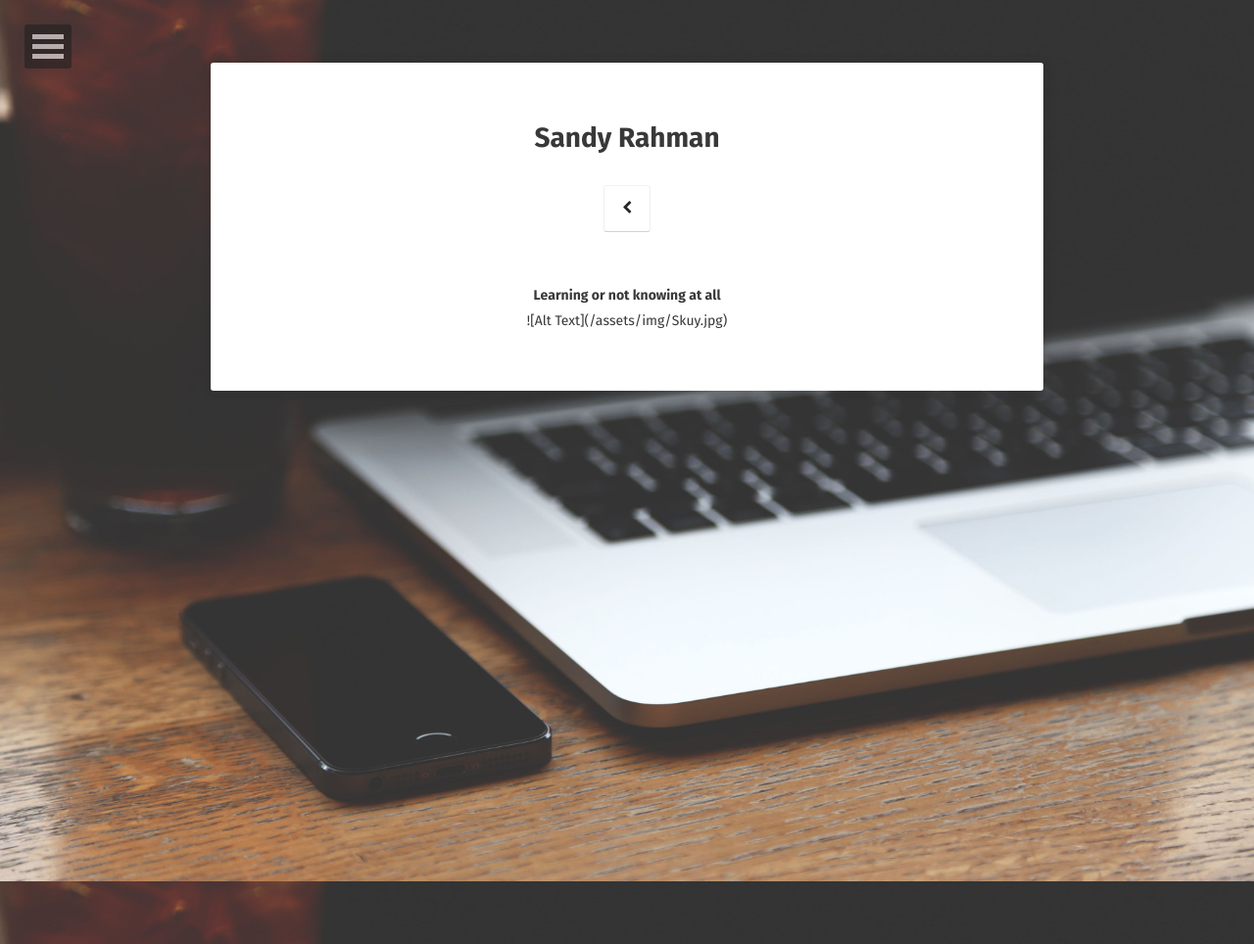
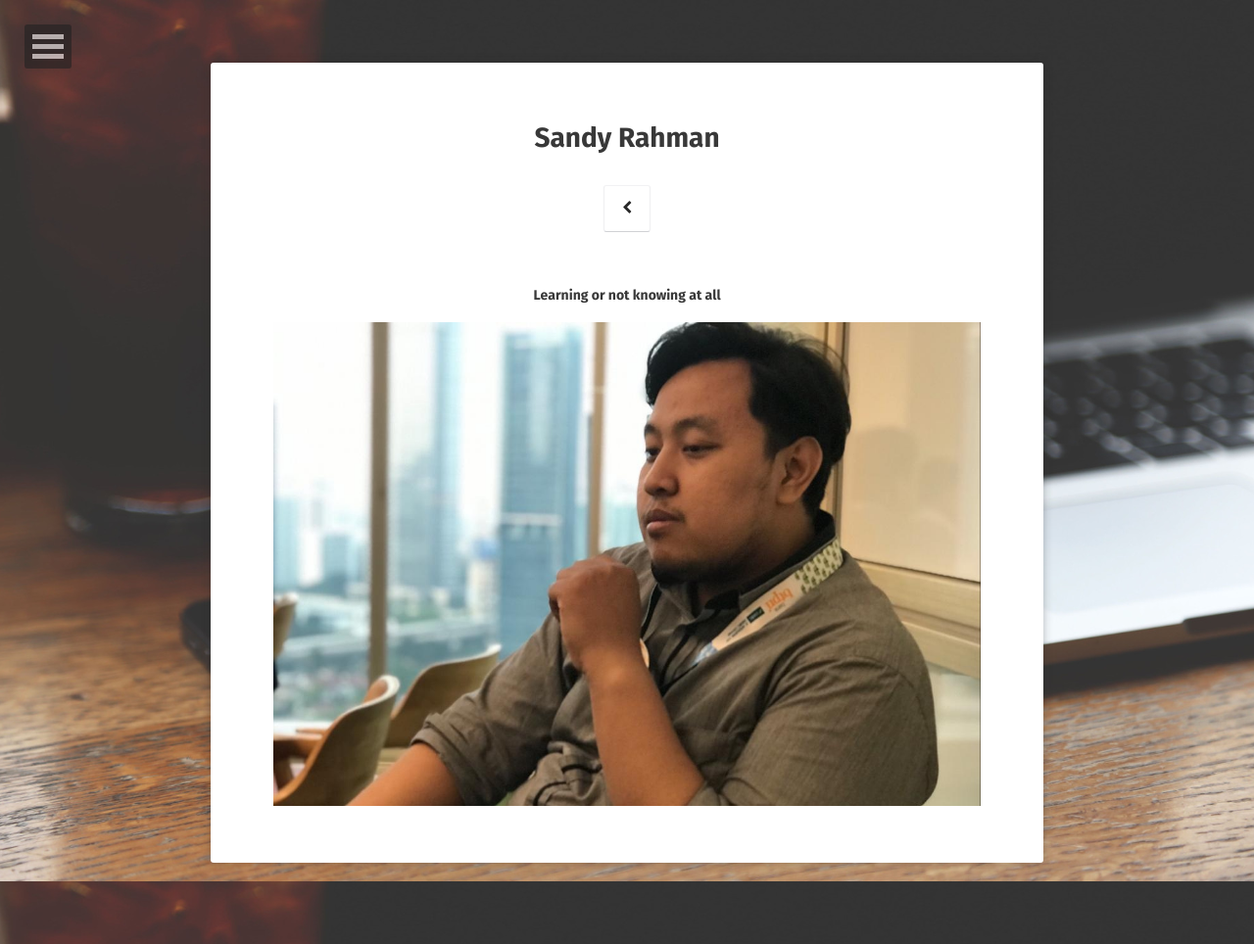
Before and after one commit to SandyRahman/sandyrahman.github.io, a Jekyll site: the page built from about/index.md, in a window 1280 px wide. Shown: the whole page at 98% size. Built offline with Jekyll 4.4.1, drawn with Linux system fonts in a browser that asks for light colours; some web fonts are replaced.

Commit message:
Update index.md

```diff
--- a/about/index.md
+++ b/about/index.md
@@ -10,4 +10,4 @@ published: true
 
 <center><b>Learning or not knowing at all</b></center>
 
-<center> ![Alt Text](/assets/img/Skuy.jpg)</center>
+![Alt Text](/assets/img/Skuy.jpg)
```
